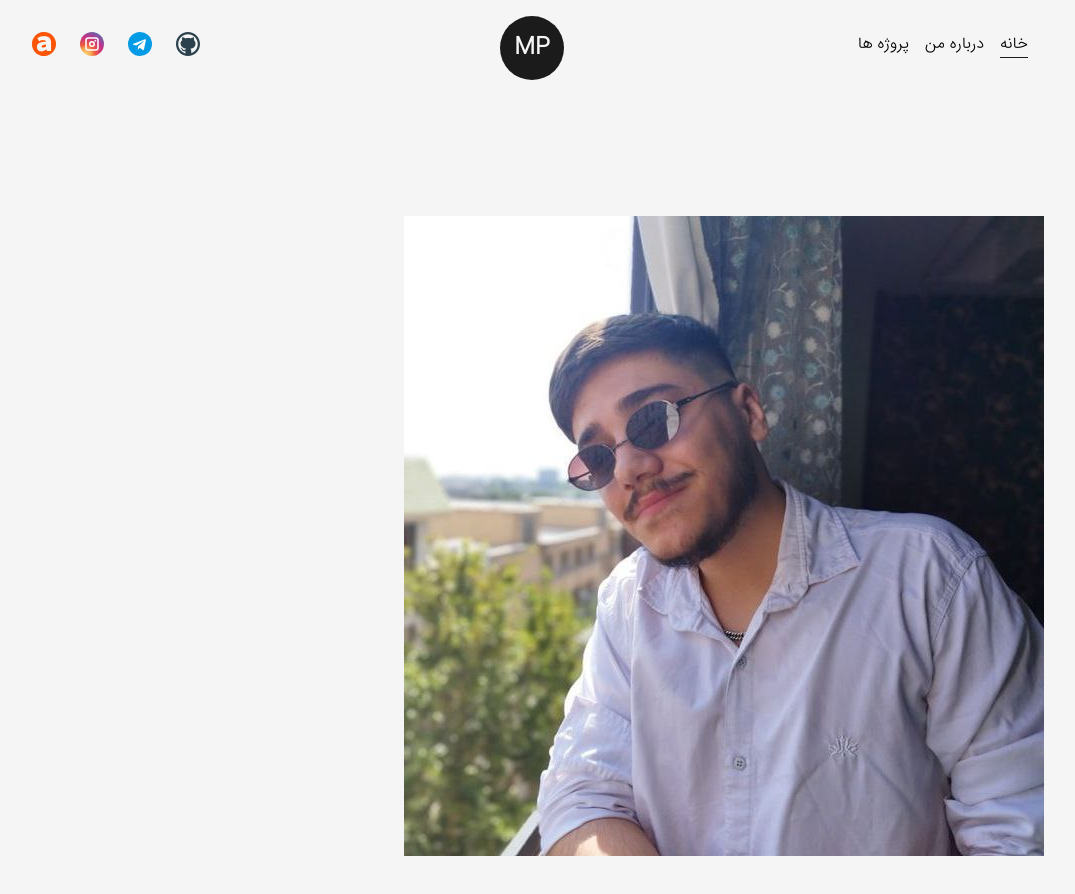
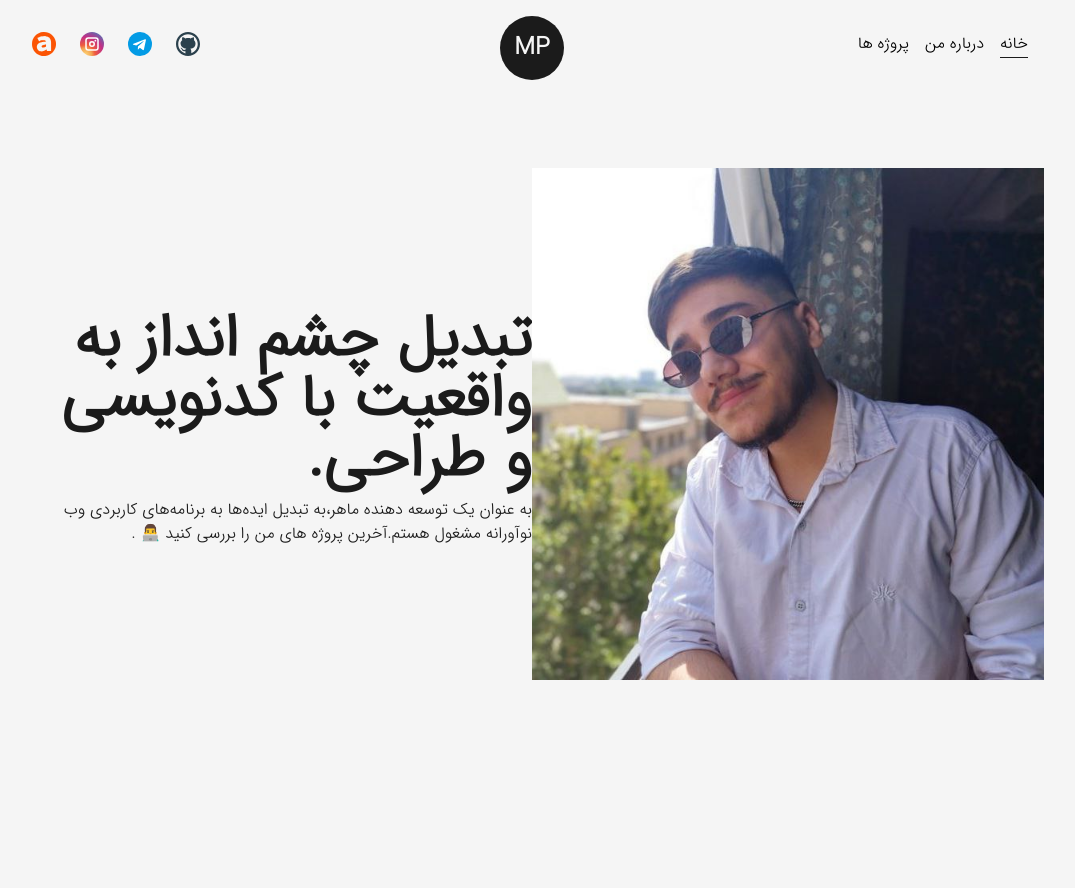
Before and after one commit to pooulad/pooulad.github.io, a Next.js app: page / in a window 1280 px wide. Shown: the top 894 px of the page, without its empty margins (108-1183 px from the left). Built offline with nearby package versions, Linux system fonts and the light colour scheme.

Commit message:
add animated text in home page

```diff
--- a/src/pages/index.tsx
+++ b/src/pages/index.tsx
@@ -10,6 +10,7 @@ import Layout from "@/Layout";
 import Image from "next/image";
 import { dictionary } from "@/dictionary";
 import ProfilePic from "../assets/images/profile-pic.png";
+import AnimatedText from "@/components/Common/AnimatedText/AnimatedText";
 
 export default function Home() {
   return (
@@ -19,10 +20,14 @@ export default function Home() {
         <meta name="description" content={dictionary.metaTitle} />
       </Head>
       <main className="flex items-center text-dark w-full min-h-screen">
-        <Layout>
+        <Layout className="pt-0">
           <div className="flex items-center justify-between w-full">
-            <div>
+            <div className="w-1/2">
               <Image src={ProfilePic} alt={dictionary.owner} className="w-full h-auto" />
+            </div>
+            <div className="w-1/2 flex flex-col items-center self-center">
+              <AnimatedText text={dictionary.home.h1Tag} className="!text-6xl !text-right" />
+              <p>{dictionary.home.pTag}</p>
             </div>
           </div>
         </Layout>
```
